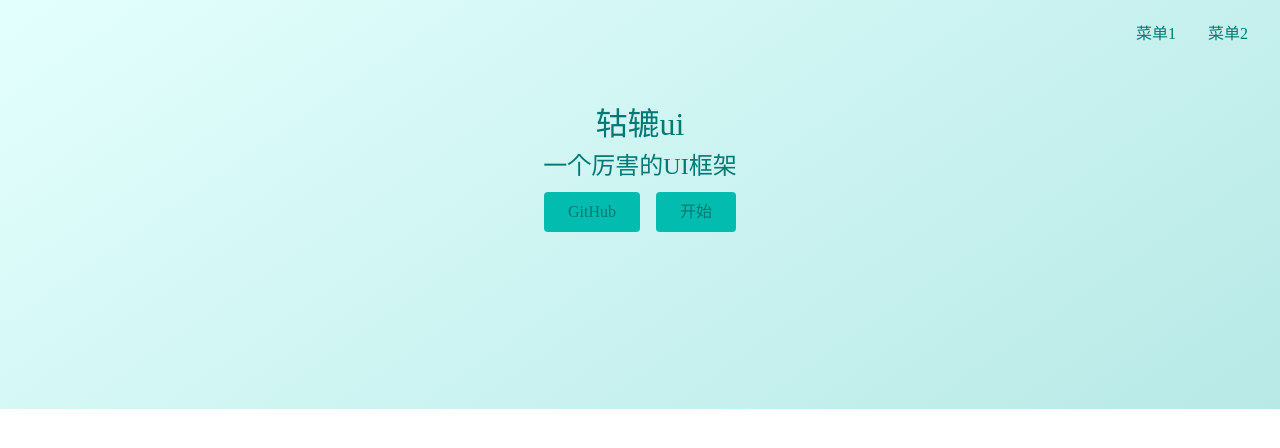
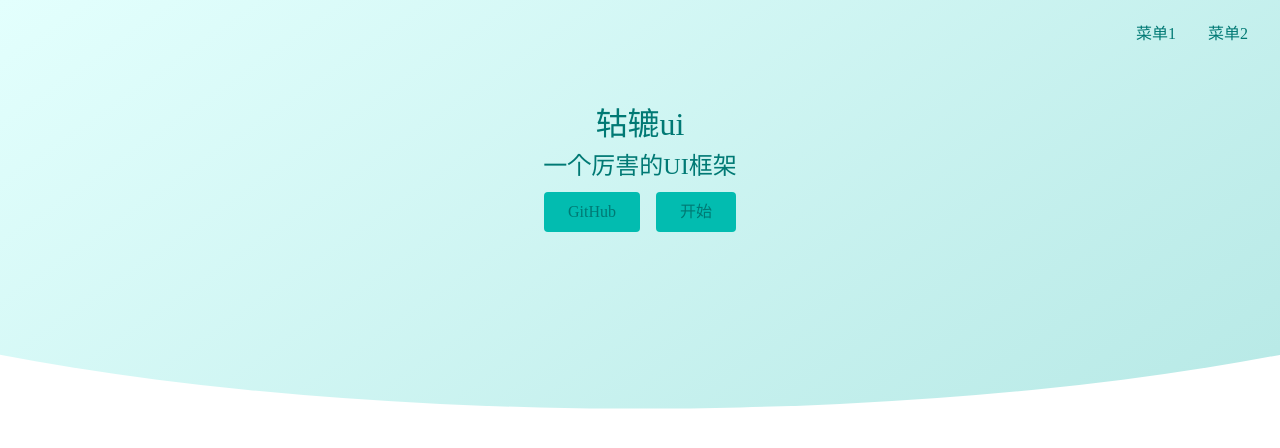
Before and after one commit to anecky/gulu-ui, a Vue app: page /#/ in a window 1280 px wide. Shown: the top 448 px of the page. Built offline with nearby package versions, Linux system fonts and the light colour scheme.

Commit message:
实现圆弧

```diff
--- a/src/view/Home.vue
+++ b/src/view/Home.vue
@@ -38,6 +38,7 @@
   $color: #007974;
   .topnavAndBanner {
     background: linear-gradient(145deg, rgba(227, 255, 253, 1) 0%, rgba(183, 233, 230, 1) 100%);
+    clip-path: ellipse(80% 60% at 50% 40%)
   }
 
   .banner {
@@ -58,7 +59,8 @@
         background: $green;
         padding: 8px 24px;
         border-radius: $border-radius;
-        &:hover{
+
+        &:hover {
           text-decoration: none;
         }
       }
```
